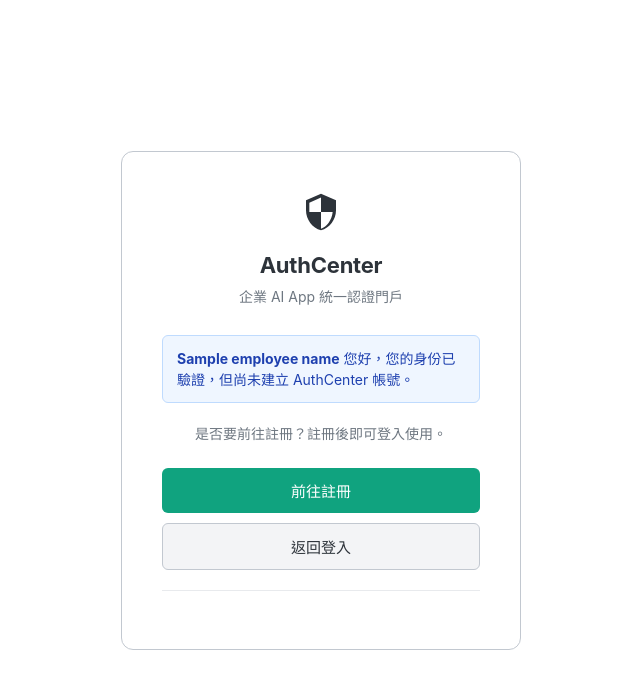
After one commit to bwinken/authcenter, a Python web app: template app/templates/not_registered.html in a window 1280 px wide. The commit adds this page. Shown: the top 689 px of the page, without its empty margins (319-959 px from the left). Run offline with Jinja, Linux system fonts and the light colour scheme; the template is opened without the code that fills it: most values are stand-ins (such as "Sample title", 1, 10 or a date in 2020); some web fonts are replaced.

Commit message:
feat: show confirmation page when unregistered user attempts login
Instead of silently redirecting to registration, display a "not registered"
page that informs the user their identity was verified but no account exists,
with options to proceed to registration or return to login.

Co-Authored-By: Claude Opus 4.6 <noreply@anthropic.com>

```diff
--- a/app/templates/base.html
+++ b/app/templates/base.html
@@ -151,6 +151,22 @@
             border: 1px solid #bbf7d0;
         }
 
+        .alert-info {
+            background: #eff6ff;
+            color: #1e40af;
+            border: 1px solid #bfdbfe;
+        }
+
+        .btn-secondary {
+            background: #f3f4f6;
+            color: var(--text-main);
+            border: 1px solid var(--border);
+        }
+
+        .btn-secondary:hover {
+            background: #e5e7eb;
+        }
+
         .links {
             text-align: center;
             margin-top: 20px;
--- /dev/null
+++ b/app/templates/not_registered.html
@@ -0,0 +1,12 @@
+{% extends "base.html" %}
+{% block title %}尚未註冊 - AuthCenter{% endblock %}
+{% block content %}
+<div class="alert alert-info">
+    <strong>{{ employee_name }}</strong> 您好，您的身份已驗證，但尚未建立 AuthCenter 帳號。
+</div>
+
+<p class="subtitle">是否要前往註冊？註冊後即可登入使用。</p>
+
+<a href="{{ register_url }}" class="btn btn-primary" style="display:block; text-align:center; text-decoration:none; color:#fff;">前往註冊</a>
+<a href="{{ login_url }}" class="btn btn-secondary" style="display:block; text-align:center; text-decoration:none; margin-top:10px;">返回登入</a>
+{% endblock %}
```
Also changed, not shown: app/auth/routes.py (+7 -2 lines), README.md.
